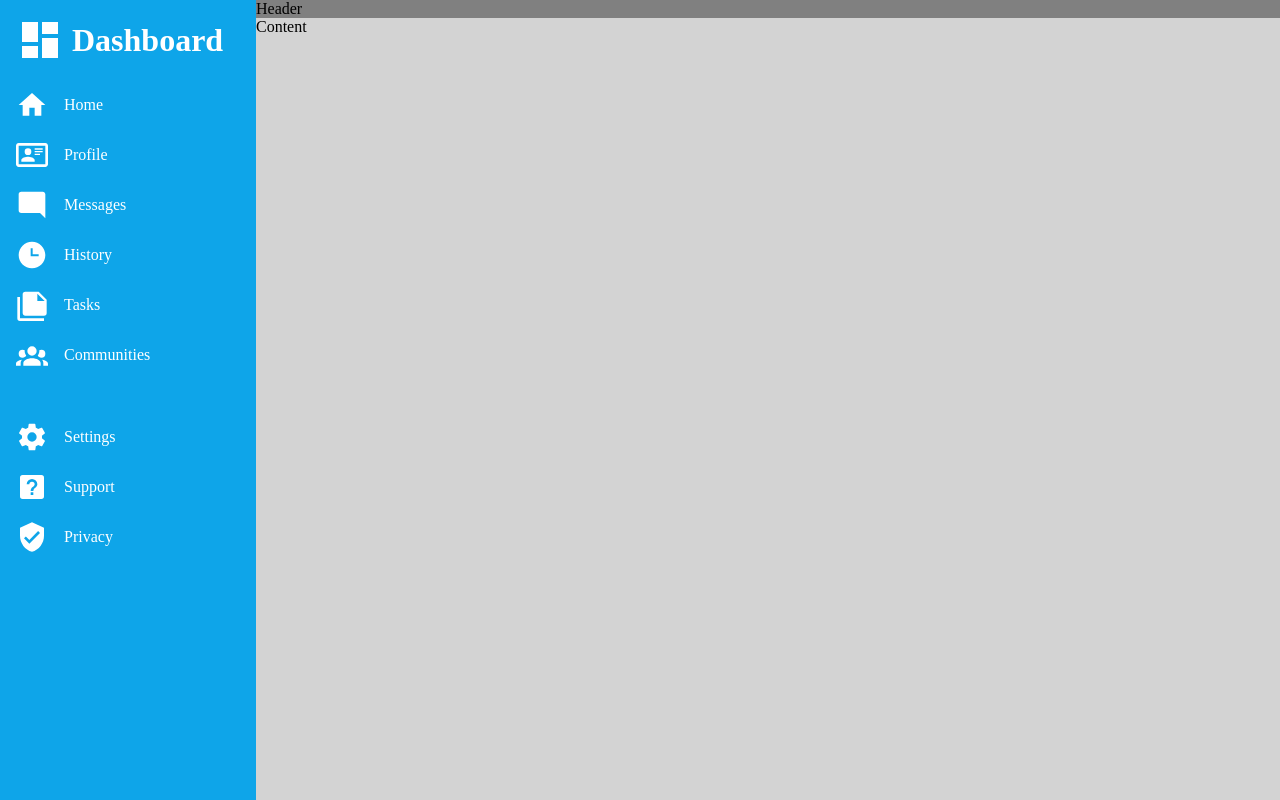
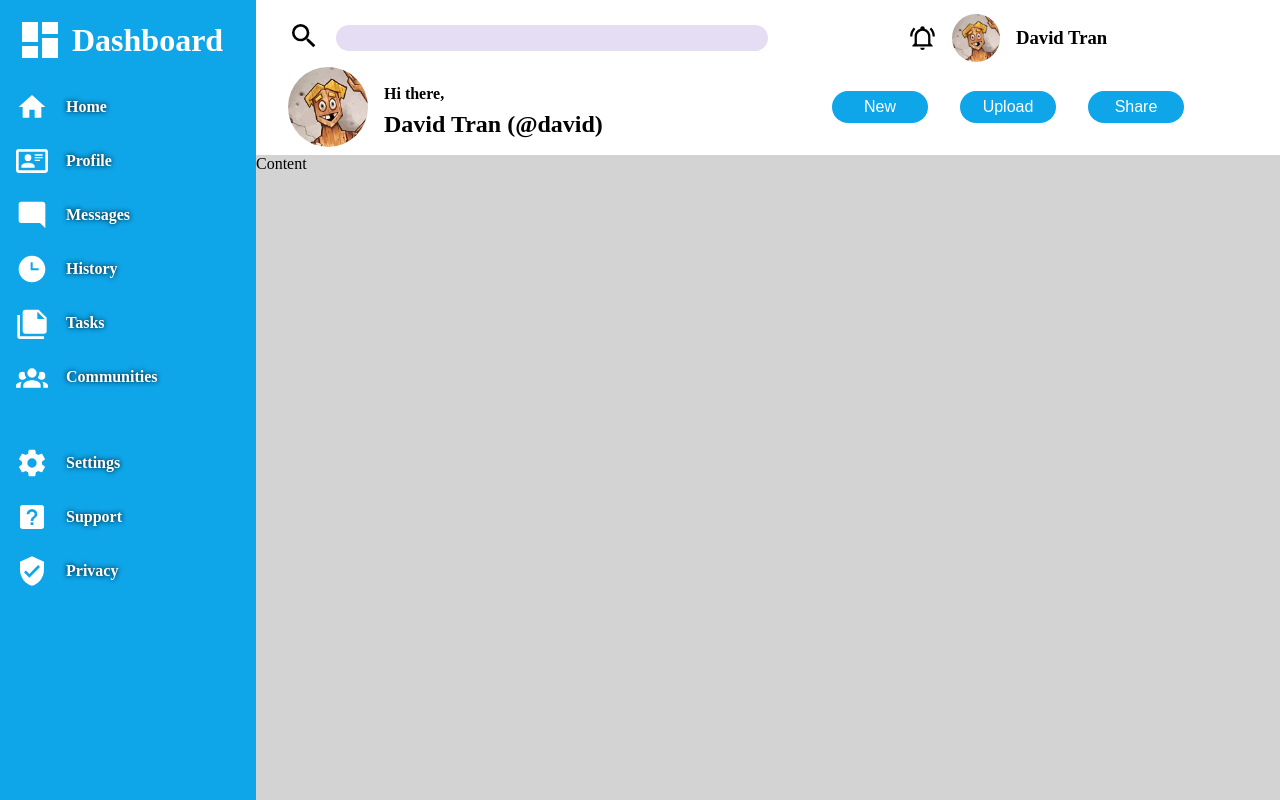
Before and after one commit to Moocifur/dashboard, a plain HTML site: page index.html in a window 1280 px wide. Drawn offline with Linux system fonts and the light colour scheme.

Commit message:
side bar and header complete

```diff
--- a/index.html
+++ b/index.html
@@ -7,7 +7,29 @@
     <link rel="stylesheet" href="styles.css">
 </head>
 <body>
+
     <div class="container">
+        <div class="header">
+            <div class="search-container">
+                <label for="search-field"><img src="/assets/magnify.svg" alt="search image"></label>
+                <input type="text" id="search-field" class="search-input">
+            </div>
+            <div class="profile-container">
+                <img class="bell-img" src="/assets/bell-ring-outline.svg" alt="bell image">
+                <img class="user-profile" src="/assets/guy.jpg">
+                <h3 class="user-name">David Tran</h3>
+            </div>
+            <div class="welcome-container">
+                <img class="user-profile-big" src="/assets/guy.jpg">
+                <p class="hi-para">Hi there,</p>
+                <p class="main-user-name">David Tran (@david)</p>
+            </div>
+            <div class="btn-container">
+                <button class="header-btn">New</button>
+                <button class="header-btn">Upload</button>
+                <button class="header-btn">Share</button>
+            </div>
+        </div>
 
         <div class="sidebar">
             <div class="logo">
@@ -59,11 +81,6 @@
                 </ul>
             </div>
         </div>
-
-        <div class="header">Header
-
-        </div>
-
         <div class="content">Content
 
         </div>
--- a/styles.css
+++ b/styles.css
@@ -1,6 +1,7 @@
 body {
     margin: 0;
     padding: 0;
+    /* font-family: roboto; */
 }
 .container {
     min-height: 100vh;
@@ -8,6 +9,121 @@ body {
     grid-template-rows: auto 4fr;
     grid-template-columns: 1fr 4fr;
 
+}
+
+/*--the header--*/
+
+.header {
+    padding: 0.5rem 2rem;
+
+    display: grid;
+    grid-row: 1/2;
+    grid-column: 2/-1;
+    grid-template-rows: auto 2fr;
+    grid-template-columns: 1fr 1fr;
+}
+
+.search-container { /*whole search*/
+    display: flex;
+    gap: 1rem;
+    /* grid-area: 1/1/2/2; */
+    align-items: center;
+}
+
+.search-container img {
+    height: 2rem;
+    width: 2rem;
+}
+
+.search-container .search-input {
+    flex: 1;
+    border-radius: 20px;
+    border: none;
+    background-color: #e4ddf4;
+    height: 1.5rem;
+}
+
+.search-container .search-input:focus {
+    outline: none;
+    /* border: none; */
+}
+
+.profile-container {
+    display: flex;
+    /* grid-area: 1/2/2/3; */
+    justify-content: center;
+    align-items: center;
+    gap: 1rem;
+}
+
+.profile-container .bell-img {
+    height: 1.7rem;
+    cursor: pointer;
+}
+
+.profile-container .bell-img:active {
+    transform: scale(0.97);
+}
+
+.profile-container .user-profile {
+    height: 3rem;
+    /* width: 3rem; */
+    border-radius: 50%;
+    cursor: pointer;
+}
+
+.profile-container .user-profile:active {
+    transform: scale(0.97);
+}
+
+.welcome-container {
+    display: grid;
+    /* grid-template: 1fr 1fr / auto 1fr; */
+    grid-template-rows: 1fr 1fr;
+    grid-template-columns: auto 1fr;
+    gap: 0.5rem 1rem;
+}
+
+.welcome-container .user-profile-big {
+    height: 5rem;
+    width: 5rem;
+    border-radius: 50%;
+    grid-row: 1/3;
+
+    align-self: center;
+    justify-self: end;
+}
+
+.welcome-container .hi-para {
+    align-self: flex-end;
+    font-weight: bold;
+    margin: 0;
+}
+
+.welcome-container .main-user-name {
+    margin: 0;
+    align-self: flex-start;
+    font-size: 1.5rem;
+    font-weight: bold;
+
+}
+
+.btn-container {
+    display: flex;
+    justify-content: center;
+    align-items: center;
+    gap: 2rem;
+}
+
+.btn-container button {
+    cursor: pointer;
+    color: white;
+    background-color: #0ea5e9;
+    border: none;
+    width: 6rem;
+    height: 2rem;
+    border-radius: 20px;
+    font-size: 1rem;
 }
 
 /*---sidebar---*/
@@ -24,7 +140,6 @@ body {
     grid-area: 1/1 -1/2
 }
 
-/* .sidebar  */
 .sidebar .logo {
     display: flex;
     align-items: center;
@@ -61,16 +176,30 @@ body {
     filter: invert(1);
 }
 
-
-
-/*the rest*/
-.header {
-    background-color: grey;
-
-    grid-row: 1/2;
-    grid-column: 2/3;
+.sidebar ul li img:hover ~ p {
+    border-bottom: 2px solid white;
 }
 
+.sidebar ul li img:active ~ p { /*when clicked*/
+    transform: scale(0.98);
+}
+
+.sidebar ul li p {
+    font-weight: bold;
+    text-shadow: 0 0 5px black;
+    cursor: pointer;
+    border: 2px solid transparent; /*wedge to prevent wiggling*/
+}
+
+.sidebar ul p:hover {
+    border-bottom: 2px solid white;
+}
+
+.sidebar ul li p:active {
+    transform: scale(0.98);
+}
+
+/*--the content--*/
 .content {
     background-color: lightgray;
 }
```
Also changed, not shown: assets/chick.jpg (added), assets/frog.jpg (added), assets/guy.jpg (added), assets/images.jpeg (added), assets/orc.jpg (added).
